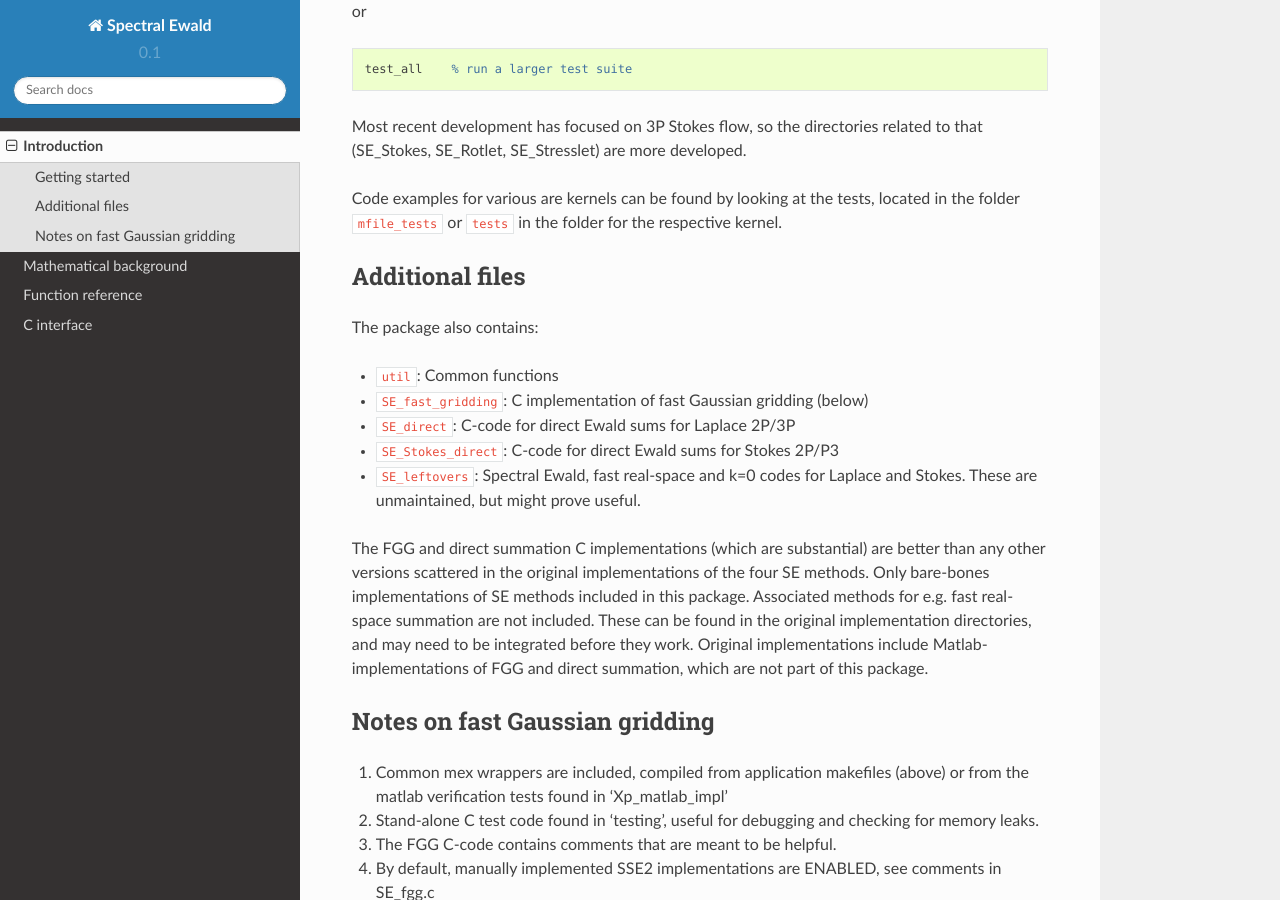
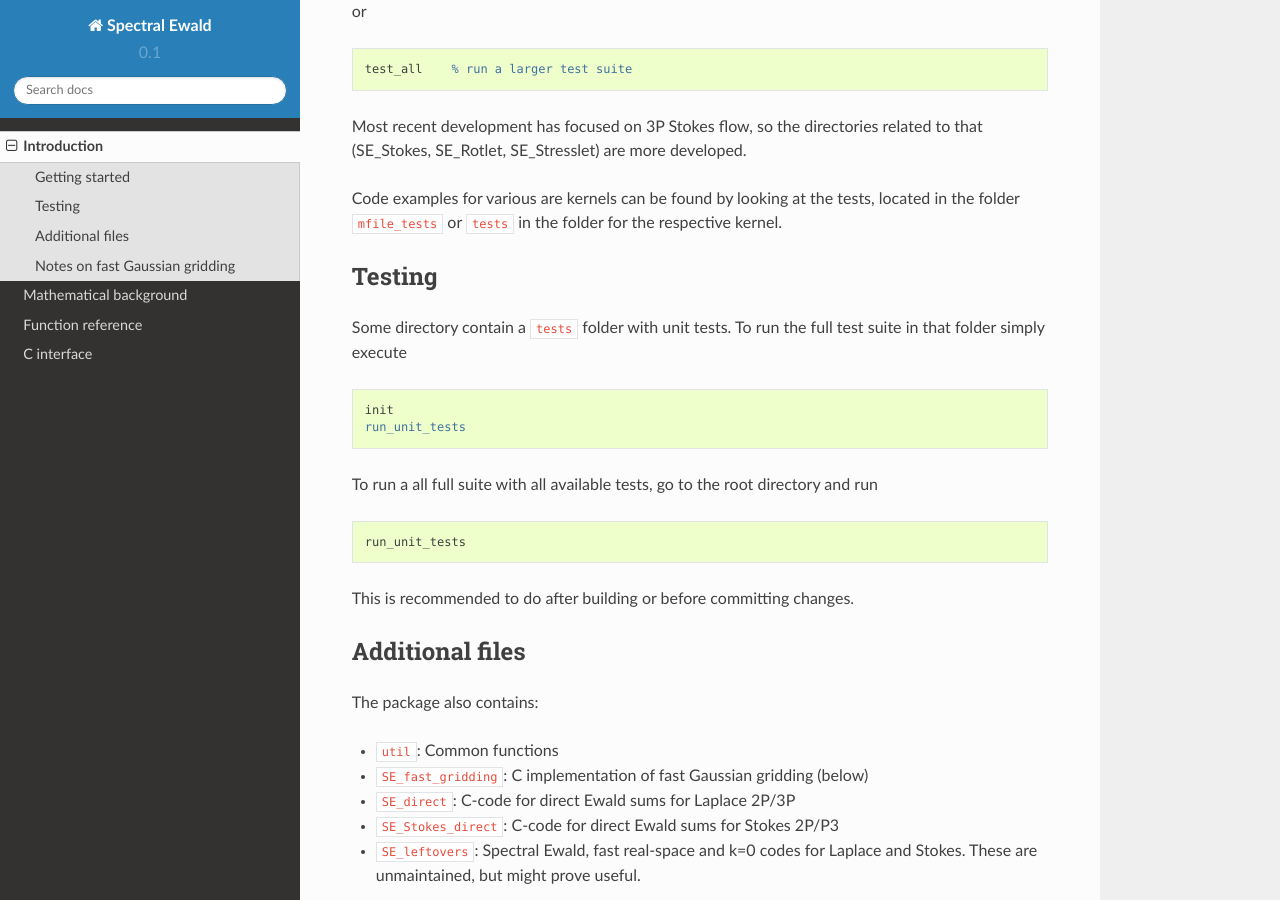
Before and after one commit to ludvigak/SE_unified, a Sphinx documentation site: the page built from docs/rst/introduction.rst, in a window 1280 px wide and 900 px high, scrolled down 804 px. Built offline with Sphinx 7.4.7 and the Read the Docs theme 2.0.0, drawn with Linux system fonts in a browser that asks for light colours.

Commit message:
unit test info in docs

```diff
--- a/docs/rst/introduction.rst
+++ b/docs/rst/introduction.rst
@@ -42,6 +42,24 @@ Most recent development has focused on 3P Stokes flow, so the directories relate
 Code examples for various are kernels can be found by looking at the tests, located in the
 folder ``mfile_tests`` or ``tests`` in the folder for the respective kernel.
 
+Testing
+-------
+
+Some directory contain a ``tests`` folder with unit tests. To run the full test suite in that folder simply execute
+
+.. code-block:: matlab
+
+    init
+    run_unit_tests
+
+To run a all full suite with all available tests, go to the root directory and run
+
+.. code-block:: matlab
+
+    run_unit_tests
+
+This is recommended to do after building or before committing changes.
+
 Additional files
 ----------------
 The package also contains:
```
